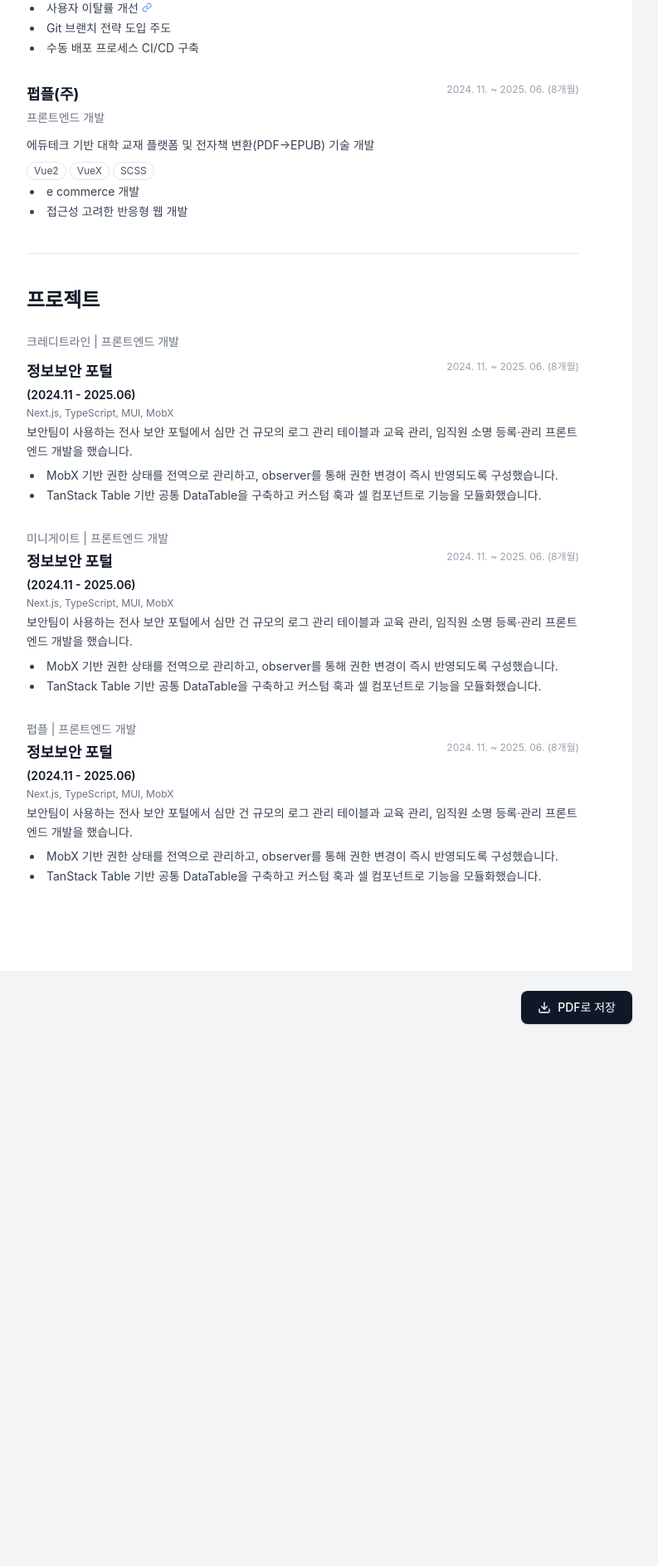
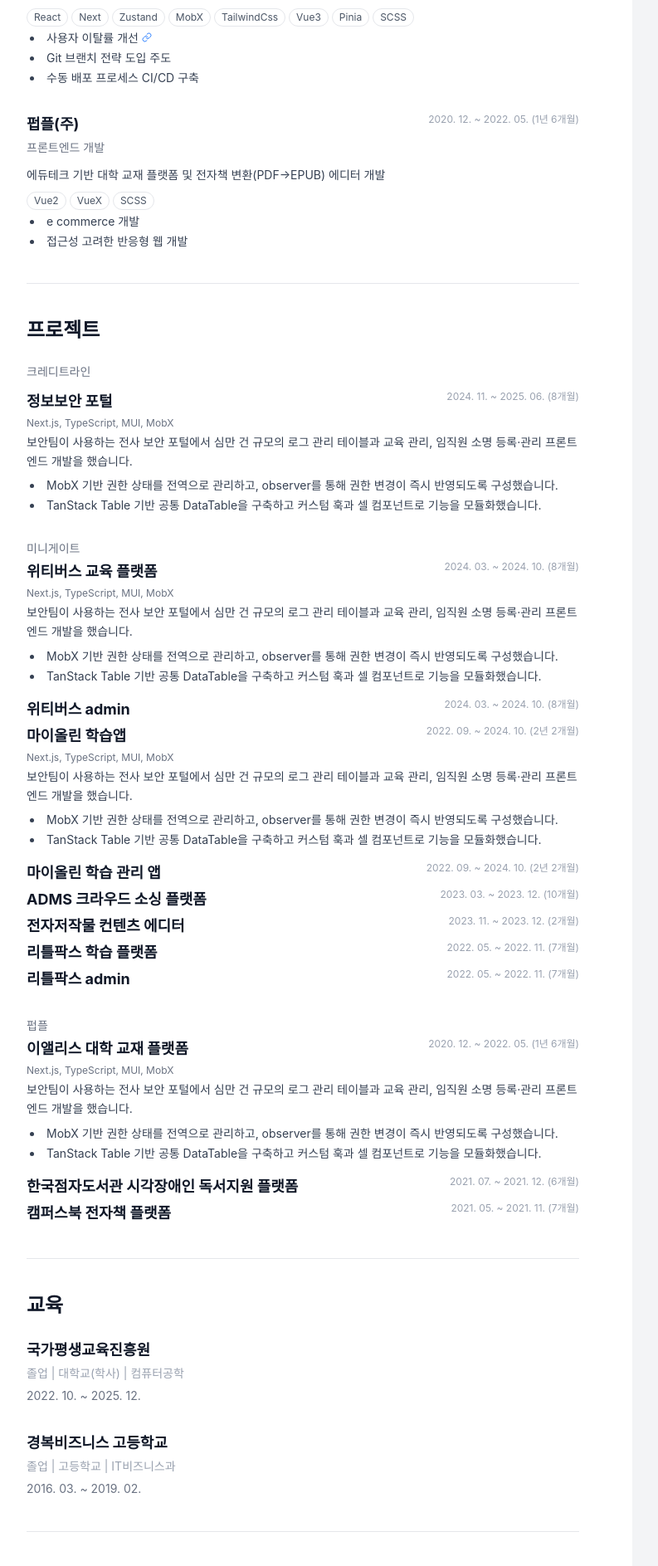
Before and after one commit to yeol0324/resume-editor, a React (Vite) app: page /resume in a window 1280 px wide. Shown: the part 891-2778 px from the top of the page at 83% size, without its empty margins (275-1068 px from the left). Before the commit the page ends 2165 px from the top, so only its background shows below. Built offline with nearby package versions, Linux system fonts and the light colour scheme.

Commit message:
Feat 기간계산함수 추가 및 적용

```diff
--- a/src/pages/resume/ui/page.tsx
+++ b/src/pages/resume/ui/page.tsx
@@ -1,6 +1,6 @@
 import { useRef } from 'react';
-import { Chip } from '@/shared';
-import { Link } from 'lucide-react';
+import { calculateDuration, Chip } from '@/shared';
+import { FileText, Github, Link, Mail, Phone } from 'lucide-react';
 import { PdfSaveButton } from '@/features/pdf-export';
 
 export const ResumePage = () => {
@@ -16,14 +16,18 @@ export const ResumePage = () => {
         <section className="mb-10 flex items-start justify-between">
           <div>
             <h1 className="mb-1 text-4xl font-bold">이유림</h1>
-            <p className="mb-4 text-lg text-gray-500">프론트엔드 개발</p>
-            <ul className="flex flex-col gap-1 text-sm text-gray-500">
-              <li className="flex gap-2">
-                <span className="w-14 font-medium text-gray-400">이메일</span>
+            <p className="mb-4 text-lg text-gray-500">프론트엔드 개발자</p>
+            <ul className="flex flex-col gap-2 text-sm text-gray-500">
+              <li className="flex items-center gap-1">
+                <Mail size={16} />
                 <span>yeol0324@gmail.com</span>
               </li>
-              <li className="flex gap-2">
-                <span className="w-14 font-medium text-gray-400">github</span>
+              <li className="flex items-center gap-1">
+                <Phone size={16} />
+                <span>010-7189-6838</span>
+              </li>
+              <li className="flex items-center gap-1">
+                <Github size={16} />
                 <a
                   href="https://github.com/yeol0324"
                   className="text-blue-500 hover:underline"
@@ -31,8 +35,8 @@ export const ResumePage = () => {
                   github.com/yeol0324
                 </a>
               </li>
-              <li className="flex gap-2">
-                <span className="w-14 font-medium text-gray-400">blog</span>
+              <li className="flex items-center gap-1">
+                <FileText size={16} />
                 <a href="#" className="text-blue-500 hover:underline">
                   https://yeol0324.github.io/
                 </a>
@@ -94,7 +98,12 @@ export const ResumePage = () => {
             <div className="mb-1 flex items-start justify-between">
               <h3 className="text-lg font-bold">크레디트라인(주)</h3>
               <span className="text-xs text-gray-400">
-                2024. 11. ~ 2025. 06. (8개월)
+                2024. 11. ~ 2025. 06. (
+                {calculateDuration({
+                  startDate: new Date('2024-11'),
+                  endDate: new Date('2025-06'),
+                })}
+                )
               </span>
             </div>
             <p className="mb-3 text-sm text-gray-500">
@@ -105,7 +114,6 @@ export const ResumePage = () => {
               <div className="mb-1 flex flex-wrap gap-1">
                 <Chip>React</Chip>
                 <Chip>Next</Chip>
-                <Chip>Zustand</Chip>
                 <Chip>MobX</Chip>
               </div>
               <p className="mb-2 text-sm leading-relaxed text-gray-700">
@@ -117,11 +125,17 @@ export const ResumePage = () => {
               </ul>
             </div>
           </div>
+
           <div className="mb-8">
             <div className="mb-1 flex items-start justify-between">
               <h3 className="text-lg font-bold">미니게이트(주)</h3>
               <span className="text-xs text-gray-400">
-                2024. 11. ~ 2025. 06. (8개월)
+                2022. 05. ~ 2024. 10. (
+                {calculateDuration({
+                  startDate: new Date('2022-05'),
+                  endDate: new Date('2024-10'),
+                })}
+                )
               </span>
             </div>
             <p className="mb-3 text-sm text-gray-500">프론트엔드 개발</p>
@@ -156,18 +170,24 @@ export const ResumePage = () => {
               </ul>
             </div>
           </div>
+
           <div className="mb-8">
             <div className="mb-1 flex items-start justify-between">
               <h3 className="text-lg font-bold">펍플(주)</h3>
               <span className="text-xs text-gray-400">
-                2024. 11. ~ 2025. 06. (8개월)
+                2020. 12. ~ 2022. 05. (
+                {calculateDuration({
+                  startDate: new Date('2020-12'),
+                  endDate: new Date('2022-05'),
+                })}
+                )
               </span>
             </div>
             <p className="mb-3 text-sm text-gray-500">프론트엔드 개발</p>
 
             <div className="mb-4">
               <p className="mb-2 text-sm leading-relaxed text-gray-700">
-                에듀테크 기반 대학 교재 플랫폼 및 전자책 변환(PDF→EPUB) 기술
+                에듀테크 기반 대학 교재 플랫폼 및 전자책 변환(PDF→EPUB) 에디터
                 개발
               </p>
               <div className="mb-1 flex flex-wrap gap-1">
@@ -189,21 +209,24 @@ export const ResumePage = () => {
         {/* === 프로젝트 === */}
         <section className="mb-10">
           <h2 className="mb-6 text-2xl font-bold">프로젝트</h2>
+
           {/* === 크레디트라인 === */}
-
           <div className="mb-8">
-            <p className="mb-3 text-sm text-gray-500">
-              크레디트라인 | 프론트엔드 개발
-            </p>
+            <p className="mb-3 text-sm text-gray-500">크레디트라인</p>
+            <div>
               <div className="mb-1 flex items-start justify-between">
                 <h3 className="text-lg font-bold">정보보안 포털</h3>
                 <span className="text-xs text-gray-400">
-                2024. 11. ~ 2025. 06. (8개월)
+                  2024. 11. ~ 2025. 06. (
+                  {calculateDuration({
+                    startDate: new Date('2024-11'),
+                    endDate: new Date('2025-06'),
+                  })}
+                  )
                 </span>
               </div>
 
               <div className="mb-4">
-              <p className="mb-1 text-sm font-semibold">(2024.11 - 2025.06)</p>
                 <p className="mb-1 text-xs text-gray-500">
                   Next.js, TypeScript, MUI, MobX
                 </p>
@@ -214,8 +237,8 @@ export const ResumePage = () => {
                 </p>
                 <ul className="list-inside list-disc space-y-1 pl-1 text-sm text-gray-700">
                   <li>
-                  MobX 기반 권한 상태를 전역으로 관리하고, observer를 통해 권한
-                  변경이 즉시 반영되도록 구성했습니다.
+                    MobX 기반 권한 상태를 전역으로 관리하고, observer를 통해
+                    권한 변경이 즉시 반영되도록 구성했습니다.
                   </li>
                   <li>
                     TanStack Table 기반 공통 DataTable을 구축하고 커스텀 훅과 셀
@@ -224,20 +247,25 @@ export const ResumePage = () => {
                 </ul>
               </div>
             </div>
+          </div>
+
           {/* === 미니게이트 === */}
           <div className="mb-8">
-            <p className="mb-1 text-sm text-gray-500">
-              미니게이트 | 프론트엔드 개발
-            </p>
+            <p className="mb-1 text-sm text-gray-500">미니게이트</p>
+            <div>
               <div className="mb-1 flex items-start justify-between">
-              <h3 className="text-lg font-bold">정보보안 포털</h3>
+                <h3 className="text-lg font-bold">위티버스 교육 플랫폼</h3>
                 <span className="text-xs text-gray-400">
-                2024. 11. ~ 2025. 06. (8개월)
+                  2024. 03. ~ 2024. 10. (
+                  {calculateDuration({
+                    startDate: new Date('2024-03'),
+                    endDate: new Date('2024-10'),
+                  })}
+                  )
                 </span>
               </div>
 
               <div className="mb-4">
-              <p className="mb-1 text-sm font-semibold">(2024.11 - 2025.06)</p>
                 <p className="mb-1 text-xs text-gray-500">
                   Next.js, TypeScript, MUI, MobX
                 </p>
@@ -251,8 +279,8 @@ export const ResumePage = () => {
                 </p>
                 <ul className="list-inside list-disc space-y-1 pl-1 text-sm text-gray-700">
                   <li>
-                  MobX 기반 권한 상태를 전역으로 관리하고, observer를 통해 권한
-                  변경이 즉시 반영되도록 구성했습니다.
+                    MobX 기반 권한 상태를 전역으로 관리하고, observer를 통해
+                    권한 변경이 즉시 반영되도록 구성했습니다.
                   </li>
                   <li>
                     TanStack Table 기반 공통 DataTable을 구축하고 커스텀 훅과 셀
@@ -261,17 +289,35 @@ export const ResumePage = () => {
                 </ul>
               </div>
             </div>
-          <div className="mb-8">
-            <p className="mb-1 text-sm text-gray-500">펍플 | 프론트엔드 개발</p>
+
+            <div>
               <div className="mb-1 flex items-start justify-between">
-              <h3 className="text-lg font-bold">정보보안 포털</h3>
+                <h3 className="text-lg font-bold">위티버스 admin</h3>
                 <span className="text-xs text-gray-400">
-                2024. 11. ~ 2025. 06. (8개월)
+                  2024. 03. ~ 2024. 10. (
+                  {calculateDuration({
+                    startDate: new Date('2024-03'),
+                    endDate: new Date('2024-10'),
+                  })}
+                  )
+                </span>
+              </div>
+            </div>
+
+            <div>
+              <div className="mb-1 flex items-start justify-between">
+                <h3 className="text-lg font-bold">마이올린 학습앱</h3>
+                <span className="text-xs text-gray-400">
+                  2022. 09. ~ 2024. 10. (
+                  {calculateDuration({
+                    startDate: new Date('2022-09'),
+                    endDate: new Date('2024-10'),
+                  })}
+                  )
                 </span>
               </div>
 
               <div className="mb-4">
-              <p className="mb-1 text-sm font-semibold">(2024.11 - 2025.06)</p>
                 <p className="mb-1 text-xs text-gray-500">
                   Next.js, TypeScript, MUI, MobX
                 </p>
@@ -285,8 +331,8 @@ export const ResumePage = () => {
                 </p>
                 <ul className="list-inside list-disc space-y-1 pl-1 text-sm text-gray-700">
                   <li>
-                  MobX 기반 권한 상태를 전역으로 관리하고, observer를 통해 권한
-                  변경이 즉시 반영되도록 구성했습니다.
+                    MobX 기반 권한 상태를 전역으로 관리하고, observer를 통해
+                    권한 변경이 즉시 반영되도록 구성했습니다.
                   </li>
                   <li>
                     TanStack Table 기반 공통 DataTable을 구축하고 커스텀 훅과 셀
@@ -294,6 +340,183 @@ export const ResumePage = () => {
                   </li>
                 </ul>
               </div>
+            </div>
+
+            <div>
+              <div className="mb-1 flex items-start justify-between">
+                <h3 className="text-lg font-bold">마이올린 학습 관리 앱</h3>
+                <span className="text-xs text-gray-400">
+                  2022. 09. ~ 2024. 10. (
+                  {calculateDuration({
+                    startDate: new Date('2022-09'),
+                    endDate: new Date('2024-10'),
+                  })}
+                  )
+                </span>
+              </div>
+            </div>
+
+            <div>
+              <div className="mb-1 flex items-start justify-between">
+                <h3 className="text-lg font-bold">ADMS 크라우드 소싱 플랫폼</h3>
+                <span className="text-xs text-gray-400">
+                  2023. 03. ~ 2023. 12. (
+                  {calculateDuration({
+                    startDate: new Date('2023-03'),
+                    endDate: new Date('2023-12'),
+                  })}
+                  )
+                </span>
+              </div>
+            </div>
+
+            <div>
+              <div className="mb-1 flex items-start justify-between">
+                <h3 className="text-lg font-bold">전자저작물 컨텐츠 에디터</h3>
+                <span className="text-xs text-gray-400">
+                  2023. 11. ~ 2023. 12. (
+                  {calculateDuration({
+                    startDate: new Date('2023-11'),
+                    endDate: new Date('2023-12'),
+                  })}
+                  )
+                </span>
+              </div>
+            </div>
+
+            <div>
+              <div className="mb-1 flex items-start justify-between">
+                <h3 className="text-lg font-bold">리틀팍스 학습 플랫폼</h3>
+                <span className="text-xs text-gray-400">
+                  2022. 05. ~ 2022. 11. (
+                  {calculateDuration({
+                    startDate: new Date('2022-05'),
+                    endDate: new Date('2022-11'),
+                  })}
+                  )
+                </span>
+              </div>
+            </div>
+
+            <div>
+              <div className="mb-1 flex items-start justify-between">
+                <h3 className="text-lg font-bold">리틀팍스 admin</h3>
+                <span className="text-xs text-gray-400">
+                  2022. 05. ~ 2022. 11. (
+                  {calculateDuration({
+                    startDate: new Date('2022-05'),
+                    endDate: new Date('2022-11'),
+                  })}
+                  )
+                </span>
+              </div>
+            </div>
+          </div>
+
+          <div className="mb-8">
+            <p className="mb-1 text-sm text-gray-500">펍플 </p>
+            <div>
+              <div className="mb-1 flex items-start justify-between">
+                <h3 className="text-lg font-bold">이앨리스 대학 교재 플랫폼</h3>
+                <span className="text-xs text-gray-400">
+                  2020. 12. ~ 2022. 05. (
+                  {calculateDuration({
+                    startDate: new Date('2020-12'),
+                    endDate: new Date('2022-05'),
+                  })}
+                  )
+                </span>
+              </div>
+
+              <div className="mb-4">
+                <p className="mb-1 text-xs text-gray-500">
+                  Next.js, TypeScript, MUI, MobX
+                </p>
+                <p
+                  id="improve"
+                  className="mb-2 text-sm leading-relaxed text-gray-700"
+                >
+                  보안팀이 사용하는 전사 보안 포털에서 심만 건 규모의 로그 관리
+                  테이블과 교육 관리, 임직원 소명 등록·관리 프론트엔드 개발을
+                  했습니다.
+                </p>
+                <ul className="list-inside list-disc space-y-1 pl-1 text-sm text-gray-700">
+                  <li>
+                    MobX 기반 권한 상태를 전역으로 관리하고, observer를 통해
+                    권한 변경이 즉시 반영되도록 구성했습니다.
+                  </li>
+                  <li>
+                    TanStack Table 기반 공통 DataTable을 구축하고 커스텀 훅과 셀
+                    컴포넌트로 기능을 모듈화했습니다.
+                  </li>
+                </ul>
+              </div>
+            </div>
+
+            <div>
+              <div className="mb-1 flex items-start justify-between">
+                <h3 className="text-lg font-bold">
+                  한국점자도서관 시각장애인 독서지원 플랫폼
+                </h3>
+                <span className="text-xs text-gray-400">
+                  2021. 07. ~ 2021. 12. (
+                  {calculateDuration({
+                    startDate: new Date('2021-07'),
+                    endDate: new Date('2021-12'),
+                  })}
+                  )
+                </span>
+              </div>
+            </div>
+
+            <div>
+              <div className="mb-1 flex items-start justify-between">
+                <h3 className="text-lg font-bold">캠퍼스북 전자책 플랫폼</h3>
+                <span className="text-xs text-gray-400">
+                  2021. 05. ~ 2021. 11. (
+                  {calculateDuration({
+                    startDate: new Date('2021-05'),
+                    endDate: new Date('2021-11'),
+                  })}
+                  )
+                </span>
+              </div>
+            </div>
+          </div>
+        </section>
+
+        <hr className="mb-10 border-gray-200" />
+
+        {/* === 교육 === */}
+        <section className="mb-10">
+          <h2 className="mb-6 text-2xl font-bold">교육</h2>
+          <div className="mb-8">
+            <h3 className="mb-1 text-lg font-bold">국가평생교육진흥원</h3>
+            <p className="mb-1 text-sm text-gray-400">
+              졸업 | 대학교(학사) | 컴퓨터공학
+            </p>
+            <span className="text-sm text-gray-500">2022. 10. ~ 2025. 12.</span>
+          </div>
+          <div className="mb-8">
+            <h3 className="mb-1 text-lg font-bold">경복비즈니스 고등학교</h3>
+            <p className="mb-1 text-sm text-gray-400">
+              졸업 | 고등학교 | IT비즈니스과
+            </p>
+            <span className="text-sm text-gray-500">2016. 03. ~ 2019. 02.</span>
+          </div>
+        </section>
+
+        <hr className="mb-10 border-gray-200" />
+
+        {/* === 자격증 === */}
+        <section className="mb-10">
+          <h2 className="mb-6 text-2xl font-bold">자격증</h2>
+          <div className="mb-8">
+            <h3 className="mb-1 text-lg font-bold">정보처리기사</h3>
+            <p className="mb-1 text-sm text-gray-400">
+              기사 | 한국산업인력공단
+            </p>
+            <span className="text-sm text-gray-500">2025. 12.</span>
           </div>
         </section>
       </article>
--- a/src/shared/index.ts
+++ b/src/shared/index.ts
@@ -1 +1,3 @@
+export { calculateDuration } from './lib/calculate-duration';
+
 export { Chip } from './ui/chip';
--- /dev/null
+++ b/src/shared/lib/calculate-duration.ts
@@ -0,0 +1,28 @@
+/**
+ * 시작 날짜와 종료 날짜를 입력받아 기간을 계산하는 함수입니다.
+ *
+ * @param params - 기간 계산에 필요한 날짜 정보
+ * @param params.startDate - 시작 날짜
+ * @param params.endDate - 종료 날짜
+ * @returns 'Y년 M개월' 또는 'M개월' 형식의 문자열 (0년일 경우 연도 생략)
+ */
+export const calculateDuration = ({
+  startDate,
+  endDate,
+}: {
+  startDate: Date;
+  endDate: Date;
+}): string => {
+  const startYear = startDate.getUTCFullYear();
+  const startMonth = startDate.getUTCMonth();
+
+  const endYear = endDate.getUTCFullYear();
+  const endMonth = endDate.getUTCMonth();
+
+  const totalMonths = (endYear - startYear) * 12 + (endMonth - startMonth) + 1;
+
+  const years = Math.floor(totalMonths / 12);
+  const months = totalMonths % 12;
+
+  return `${years > 0 ? `${years}년 ` : ''}${months}개월`;
+};
--- a/tsconfig.app.json
+++ b/tsconfig.app.json
@@ -5,7 +5,7 @@
     "useDefineForClassFields": true,
     "lib": ["ES2022", "DOM", "DOM.Iterable"],
     "module": "ESNext",
-    "types": ["vite/client"],
+    "types": ["vite/client", "vitest/globals"],
     "skipLibCheck": true,
 
     /* Bundler mode */
--- a/vite.config.ts
+++ b/vite.config.ts
@@ -1,3 +1,4 @@
+/// <reference types="vitest" />
 import { defineConfig } from 'vite';
 import react from '@vitejs/plugin-react';
 import tailwindcss from '@tailwindcss/vite';
@@ -16,4 +17,9 @@ export default defineConfig({
       '@shared': resolve(__dirname, './src/shared'),
     },
   },
+  test: {
+    globals: true,
+    environment: 'jsdom',
+    setupFiles: [],
+  },
 });
```
Also changed, not shown: package.json (+7 -2 lines), 2 other files (tests, documents, lock files or other folders). Lines whose indentation alone changed are shown as unchanged.
